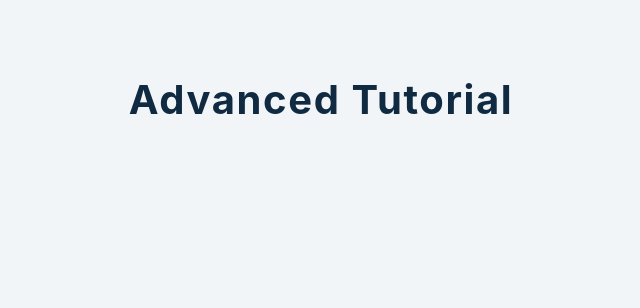
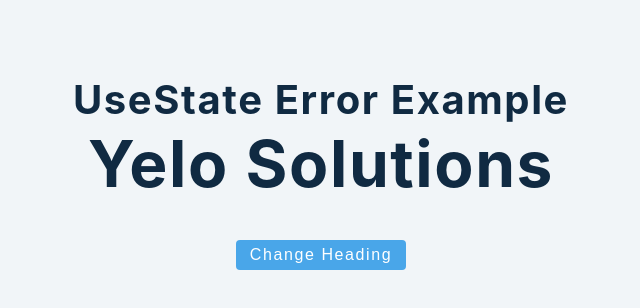
Before and after one commit to yelosolutions/React-Advanced, a React (Create React App) app in the folder second-app/: page / in a window 1280 px wide. Shown: the top 308 px of the page, without its empty margins (319-959 px from the left). Built offline with nearby package versions, Linux system fonts and the light colour scheme.

Commit message:
error example - fails to change element onClick

```diff
--- a/second-app/src/App.js
+++ b/second-app/src/App.js
@@ -1,10 +1,12 @@
 import React from 'react'
-
+import Setup from './tutorial/1-useState/setup/1-error-example';
+//import Final from './tutorial/1-useState/final/1-error-example';
 
 function App() {
   return (
     <div className='container'>
-      <h2>Advanced Tutorial</h2>
+      <Setup/>
+      {/* <Final/> */}
     </div>
   )
 }
--- /dev/null
+++ b/second-app/src/tutorial/1-useState/final/1-error-example.js
@@ -0,0 +1,20 @@
+import React from 'react';
+
+const ErrorExample = () => {
+  let title = 'random title';
+
+  const handleClick = () => {
+    title = 'What';
+    console.log(title);
+  };
+  return (
+    <React.Fragment>
+      <h2>{title}</h2>
+      <button type='button' className='btn' onClick={handleClick}>
+        change title
+      </button>
+    </React.Fragment>
+  );
+};
+
+export default ErrorExample;
--- /dev/null
+++ b/second-app/src/tutorial/1-useState/setup/1-error-example.js
@@ -0,0 +1,20 @@
+import React from 'react';
+
+const ErrorExample = () => {
+  let heading = 'Yelo Solutions';
+
+  const clickHandler = () => {
+    heading = 'Must be new';
+    console.log(heading);
+  };
+
+  return (
+  <React.Fragment>
+    <h2>useState error example</h2>
+    <h1>{heading}</h1>
+    <button type='button' className='btn' onClick={clickHandler}>Change Heading</button>
+  </React.Fragment>
+  );
+};
+
+export default ErrorExample;
```
Also changed, not shown: second-app/src/tutorial/1-useState/setup/2-useState-basics.js (added, +7 -0 lines), second-app/src/tutorial/1-useState/setup/3-useState-array.js (added, +8 -0 lines), second-app/src/tutorial/1-useState/setup/4-useState-object.js (added, +7 -0 lines), second-app/src/tutorial/1-useState/setup/5-useState-counter.js (added, +7 -0 lines).
